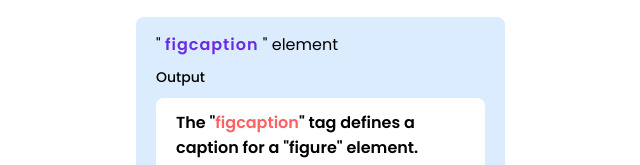
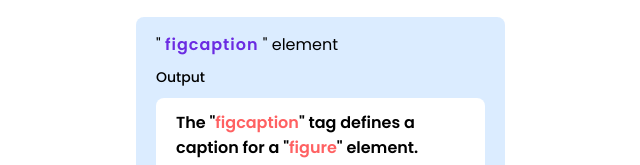
Before and after one commit to hridoyhaque01/css-project, a plain HTML site: page index.html in a window 1280 px wide. Shown: the part 1060-1225 px from the top of the page, 120-760 px from the left. Drawn offline with Linux system fonts and the light colour scheme.

Commit message:
source code upload

```diff
--- a/index.html
+++ b/index.html
@@ -106,7 +106,7 @@
             <div class="output">
               <h4>
                 The "<span class="ingredient">figcaption</span>" tag defines a
-                caption for a "figure" element.
+                caption for a "<span class="ingredient">figure</span>" element.
               </h4>
               <figure>
                 <img src="images/image-1.jpg" alt="image" />
```
